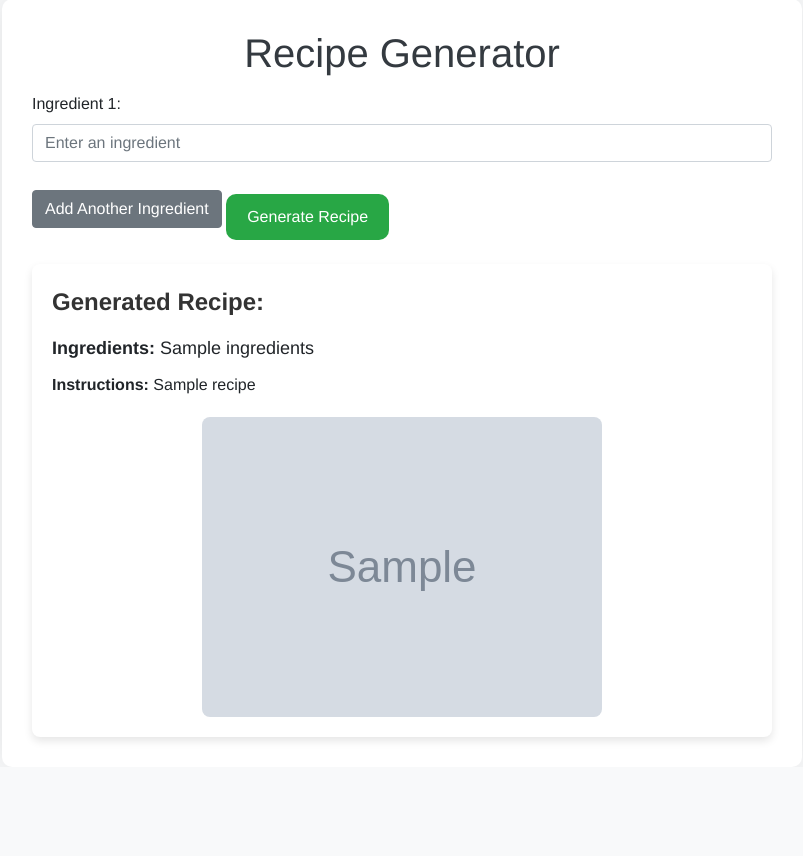
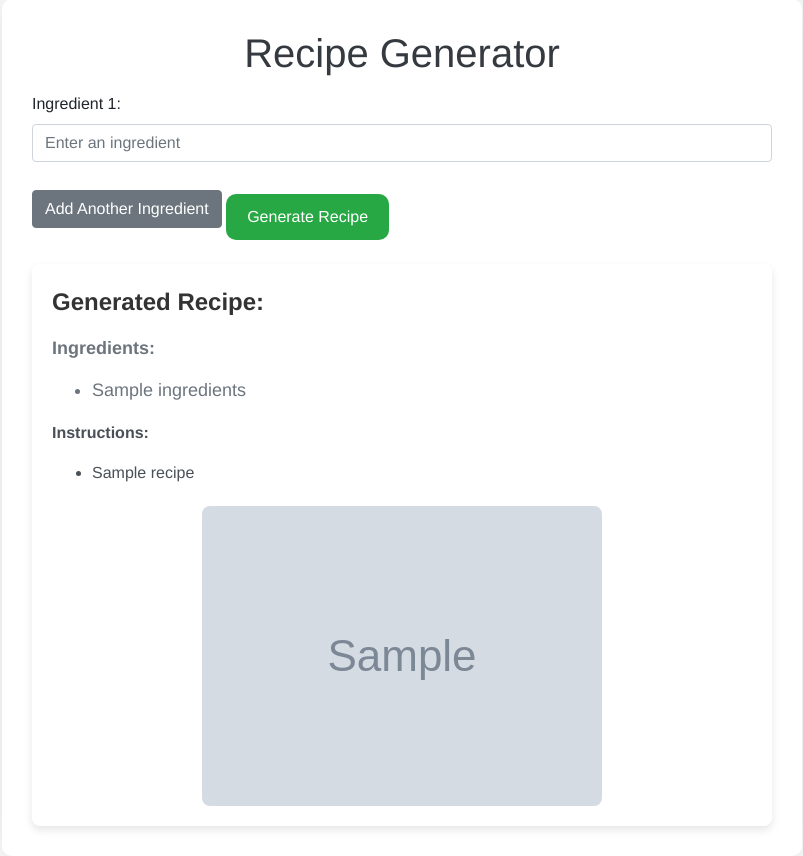
Before and after one commit to aemckenna/AIRecipeMaker, a Flask app: template templates/index.html in a window 1280 px wide. Shown: the part 101-957 px from the top of the page, without its empty margins (238-1041 px from the left). Before the commit the page ends 840 px from the top, so only its background shows below. Run offline with Flask 3, Linux system fonts and the light colour scheme; the template is opened without the code that fills it: most values are stand-ins (such as "Sample title", 1, 10 or a date in 2020); grey boxes marked "Sample" are stand-in pictures; some libraries are stand-ins or nearby versions.

Commit message:
ingredient update

```diff
--- a/templates/index.html
+++ b/templates/index.html
@@ -50,10 +50,12 @@
         .recipe-ingredients {
             font-size: 18px;
             margin-bottom: 10px;
+            color: #6c757d;
         }
         .recipe-instructions {
             font-size: 16px;
             line-height: 1.6;
+            color: #495057;
         }
         .recipe-image {
             margin-top: 20px;
@@ -63,20 +65,15 @@
             max-width: 100%;
             border-radius: 8px;
         }
+        .ingredients-list,
+        .instructions-list {
+            margin-top: 15px;
+        }
+        .ingredients-list li,
+        .instructions-list li {
+            margin-bottom: 10px;
+        }
     </style>
-    <script>
-        function addIngredientField() {
-            const container = document.getElementById('ingredients-container');
-            const index = container.children.length + 1;
-            const field = document.createElement('div');
-            field.classList.add('form-group');
-            field.innerHTML = `
-                <label for="ingredient${index}">Ingredient ${index}:</label>
-                <input type="text" class="form-control" id="ingredient${index}" name="ingredients" placeholder="Enter an ingredient" />
-            `;
-            container.appendChild(field);
-        }
-    </script>
 </head>
 <body>
     <div class="container">
@@ -95,8 +92,22 @@
         {% if recipe %}
         <div class="recipe-container mt-4">
             <div class="recipe-title">Generated Recipe:</div>
-            <div class="recipe-ingredients"><strong>Ingredients:</strong> {{ ingredients }}</div>
-            <div class="recipe-instructions"><strong>Instructions:</strong> {{ recipe }}</div>
+            <div class="recipe-ingredients">
+                <strong>Ingredients:</strong>
+                <ul class="ingredients-list">
+                    {% for ingredient in ingredients.split(',') %}
+                        <li>{{ ingredient }}</li>
+                    {% endfor %}
+                </ul>
+            </div>
+            <div class="recipe-instructions">
+                <strong>Instructions:</strong>
+                <ul class="instructions-list">
+                    {% for line in recipe.split('\n') %}
+                        <li>{{ line }}</li>
+                    {% endfor %}
+                </ul>
+            </div>
             <div class="recipe-image">
                 <img src="{{ image_url }}" alt="Generated Recipe Image">
             </div>
```
